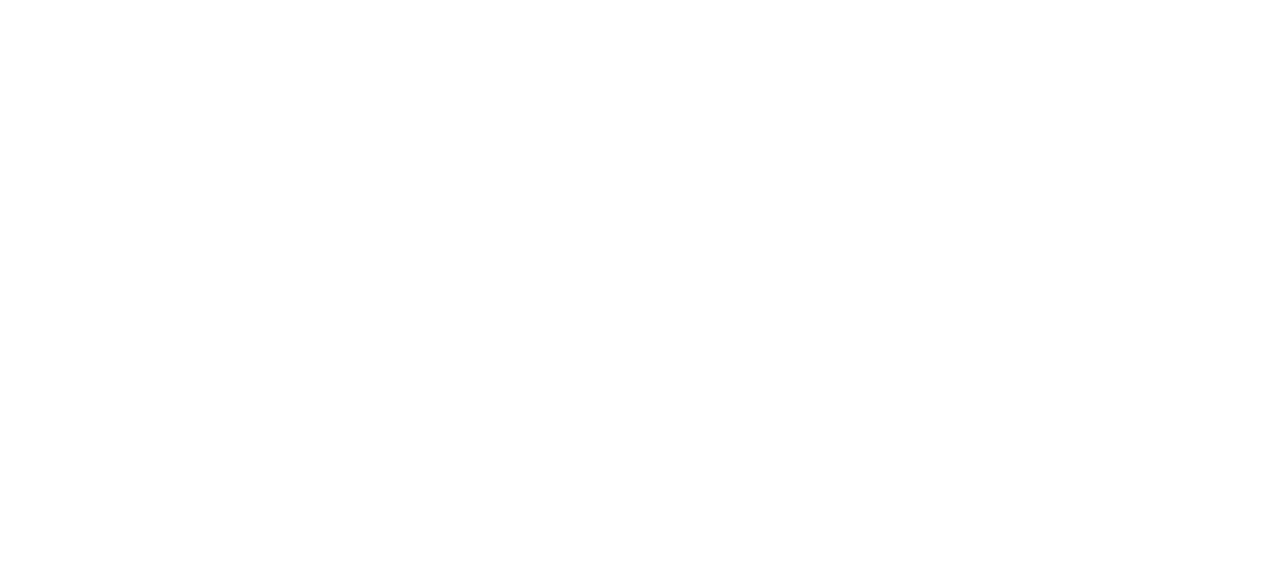
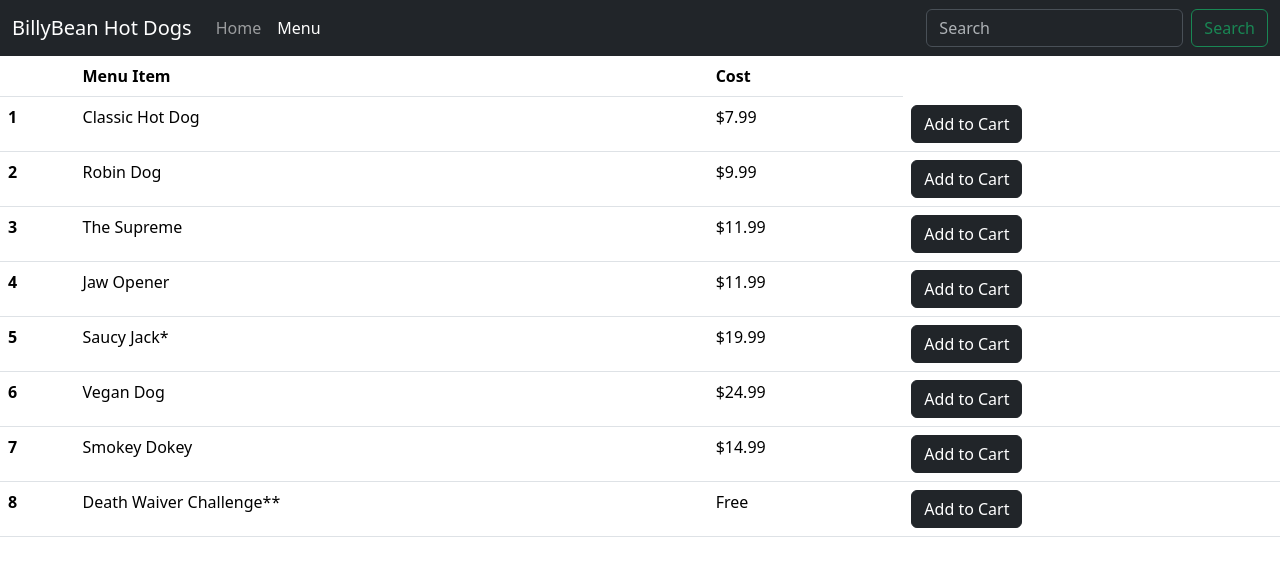
Before and after one commit to EriLee-art/Week3, a website: page menu.html in a window 1280 px wide. Drawn offline with nearby package versions, Linux system fonts and the light colour scheme.

Commit message:
added table to menu

```diff
--- a/menu.html
+++ b/menu.html
@@ -4,8 +4,115 @@
     <meta charset="UTF-8">
     <meta name="viewport" content="width=device-width, initial-scale=1.0">
     <title>Document</title>
+    <link rel="stylesheet" href="node_modules/bootstrap/dist/css/bootstrap.css">
 </head>
 <body>
 
+    <!--Navbar-->
+	<nav class="navbar navbar-expand-md bg-dark" data-bs-theme="dark">
+
+		<div class="container-fluid">
+		  	<a class="navbar-brand" href="index.html">BillyBean Hot Dogs</a>
+
+			<button class="navbar-toggler" type="button" data-bs-toggle="collapse" data-bs-target="#navbarSupportedContent" aria-controls="navbarSupportedContent" aria-expanded="false" aria-label="Toggle navigation">
+				<span class="navbar-toggler-icon"></span>
+		  	</button>
+
+			<div class="collapse navbar-collapse" id="navbarSupportedContent">
+				<ul class="navbar-nav me-auto mb-2 mb-lg-0">
+				  	<li class="nav-item">
+						<a class="nav-link" href="index.html">Home</a>
+				  	</li>
+				  	<li class="nav-item">
+						<a class="nav-link active" aria-current="page" href="menu.html">Menu</a>
+			  		</li>
+				</ul>
+
+				<form class="d-flex" role="search">
+		  			<input class="form-control me-2" type="search" placeholder="Search" aria-label="Search">
+		  			<button class="btn btn-outline-success" type="submit">Search</button>
+				</form>
+			</div>
+		</div>
+
+	</nav>
+
+    <!--Table-->
+    <table class="table">
+        <thead>
+            <tr>
+                <th scope="col"></th>
+                <th scope="col">Menu Item</th>
+                <th scope="col">Cost</th>
+            </tr>
+        </thead>
+        <tbody>
+            <tr>
+                <th scope="row">1</th>
+                <td>Classic Hot Dog</td>
+                <td>$7.99</td>
+                <td>
+                    <button type="button" class="btn btn-dark">Add to Cart</button>
+                </td>
+            </tr>
+            <tr>
+                <th scope="row">2</th>
+                <td>Robin Dog</td>
+                <td>$9.99</td>
+                <td>
+                    <button type="button" class="btn btn-dark">Add to Cart</button>
+                </td>
+            </tr>
+            <tr>
+                <th scope="row">3</th>
+                <td>The Supreme</td>
+                <td>$11.99</td>
+                <td>
+                    <button type="button" class="btn btn-dark">Add to Cart</button>
+                </td>
+            </tr>
+            <tr>
+                <th scope="row">4</th>
+                <td>Jaw Opener</td>
+                <td>$11.99</td>
+                <td>
+                    <button type="button" class="btn btn-dark">Add to Cart</button>
+                </td>
+            </tr>
+            <tr>
+                <th scope="row">5</th>
+                <td>Saucy Jack*</td>
+                <td>$19.99</td>
+                <td>
+                    <button type="button" class="btn btn-dark">Add to Cart</button>
+                </td>
+            </tr>
+            <tr>
+                <th scope="row">6</th>
+                <td>Vegan Dog</td>
+                <td>$24.99</td>
+                <td>
+                    <button type="button" class="btn btn-dark">Add to Cart</button>
+                </td>
+            </tr>
+            <tr>
+                <th scope="row">7</th>
+                <td>Smokey Dokey</td>
+                <td>$14.99</td>
+                <td>
+                    <button type="button" class="btn btn-dark">Add to Cart</button>
+                </td>
+            </tr>
+            <tr>
+                <th scope="row">8</th>
+                <td>Death Waiver Challenge**</td>
+                <td>Free</td>
+                <td>
+                    <button type="button" class="btn btn-dark">Add to Cart</button>
+                </td>
+            </tr>
+        </tbody>
+    </table>
+
 </body>
 </html>
```
Also changed, not shown: index.html (+17 -30 lines).
